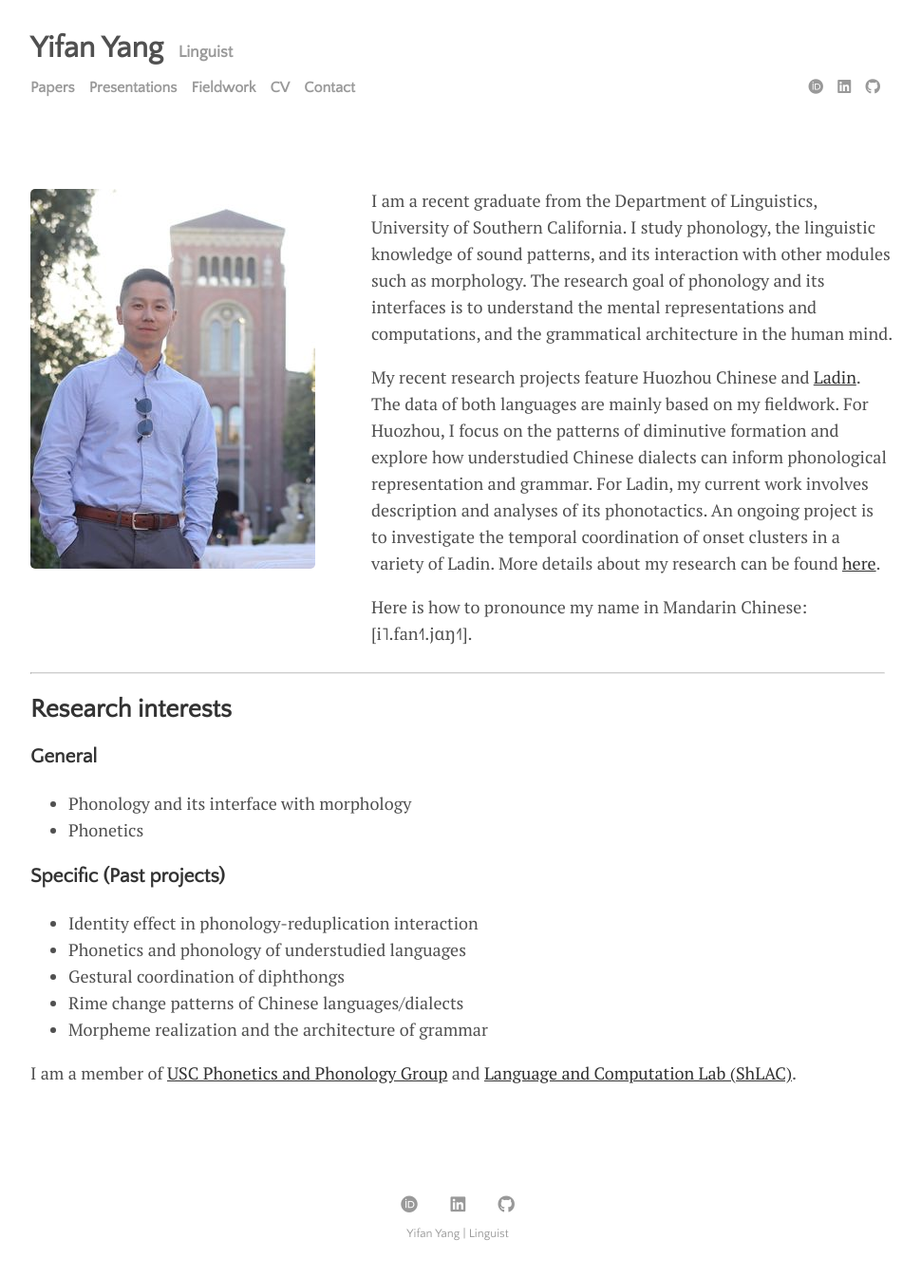
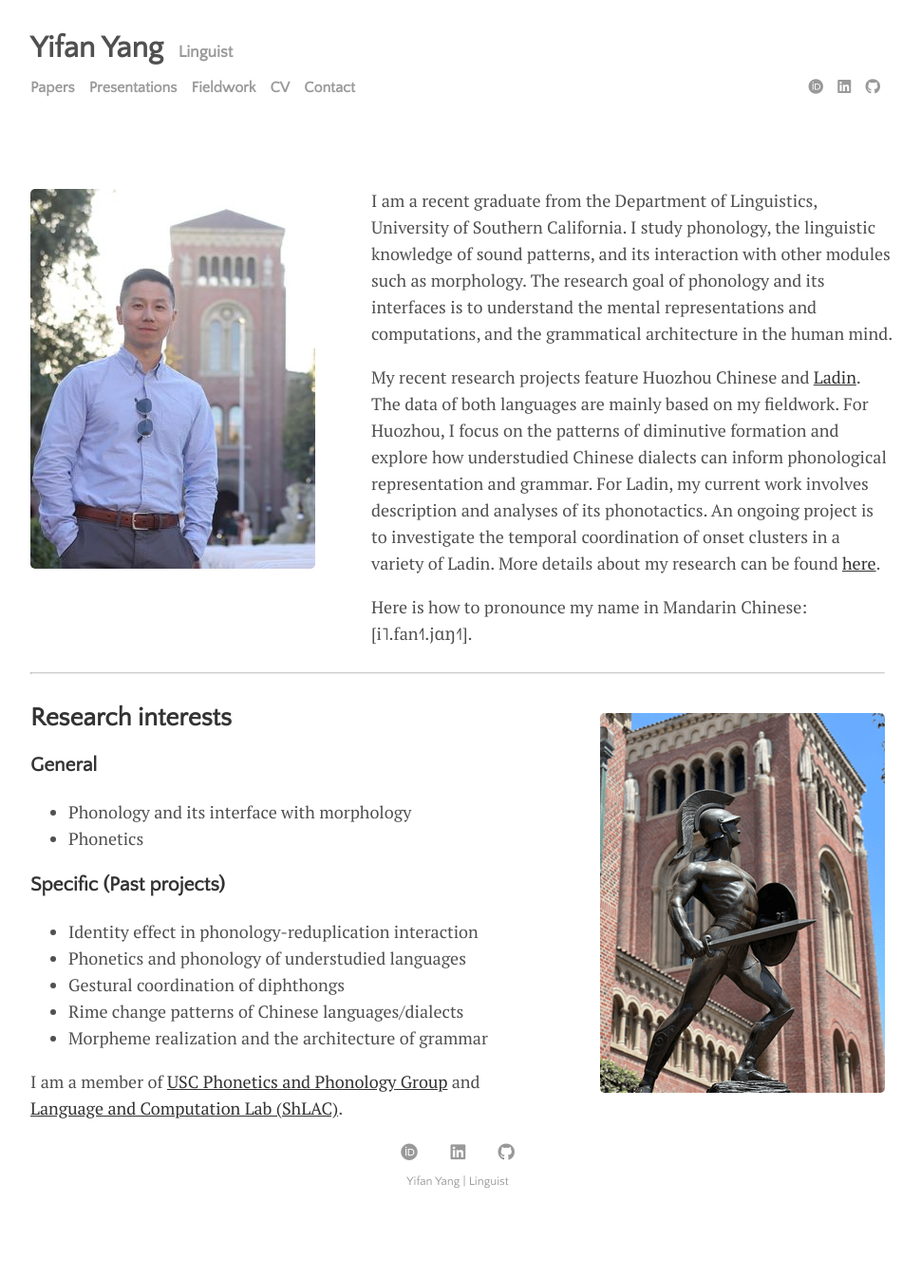
Before and after one commit to yifanyang08/yifanyang08.github.io, a Jekyll site: the page built from index.html, in a window 1280 px wide. Shown: the whole page at 95% size, without its empty margins (158-1128 px from the left). Built offline with Jekyll 4.4.1, drawn with Linux system fonts in a browser that asks for light colours; the list of posts is cut into pages by our own code; after the commit the page ends 1290 px from its top, so only the background shows below that.

Commit message:
update homepage

```diff
--- a/_layouts/home.html
+++ b/_layouts/home.html
@@ -43,6 +43,12 @@ layout: default
 
 <hr>
 
+<div class='container3'>
+  <div>
+    <img src="assets/img/usc.png" class = 'imgDetails3'>
+  </div>
+
+  <div style = 'margin-right:350px;'>
     <h2>Research interests</h2>
       <h3>General</h3>
       		<ul>
@@ -61,6 +67,9 @@ layout: default
 
       <p>I am a member of <a href="https://sites.google.com/view/uscphongroup/home">USC Phonetics and Phonology Group</a>
       	and <a href="https://dornsife.usc.edu/labs/shlac/">Language and Computation Lab (ShLAC)</a>. <br /></p>
+
+  </div>
+</div>
 
 <br>
 
```
Also changed, not shown: assets/img/usc.png (added), 3 other files. Lines whose indentation alone changed are shown as unchanged.
